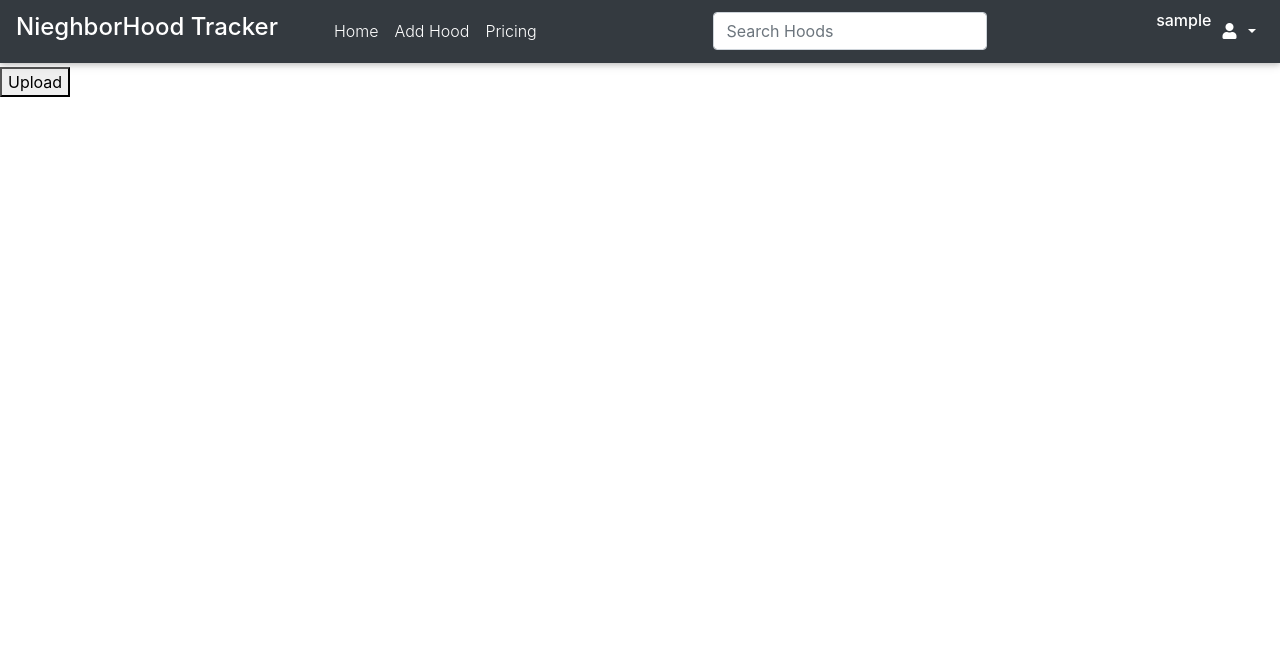
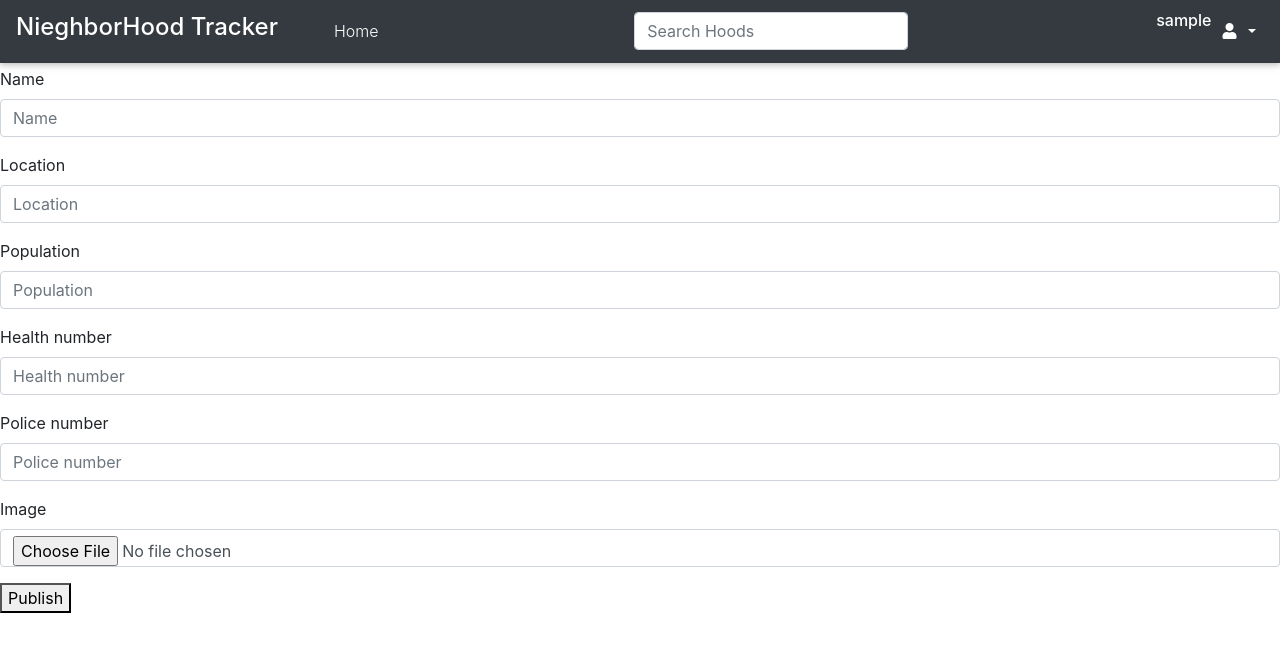
Before and after one commit to wilbrone/Hood-Tacker, a Django app: page /addneighborhood in a window 1280 px wide. Shown: the top 652 px of the page. Run offline with Django 3.2, Linux system fonts and the light colour scheme; the visitor is signed in with stand-in values (Sample User, id 1); some libraries are stand-ins or nearby versions.

Commit message:
add form for new neighborhood

```diff
--- /dev/null
+++ b/hood/templates/all-dtls/hood_form.html
@@ -0,0 +1,25 @@
+{% extends 'base.html' %}
+{% load bootstrap4 %}
+{% load static %}
+<!DOCTYPE html>
+<html lang="en" dir="ltr">
+
+<head>
+  <meta charset="utf-8">
+  <title>New Hood</title>
+</head>
+
+<body>
+  {% block content %}
+  {% comment %} put image in background {% endcomment %}
+  <div>
+    <form action="{% url 'addNeighborhood' %}" method="post" enctype="multipart/form-data">
+      {% csrf_token %}
+      {% bootstrap_form neighborform %}
+      <a href="{% url 'index' %}"><button type="submit">Publish</button></a>
+    </form>
+  </div>
+  {% endblock %}
+</body>
+
+</html>
--- a/hood/templates/all-dtls/neighborhood_form.html
+++ /dev/null
@@ -1,22 +0,0 @@
-{% extends 'base.html' %}
-{% load bootstrap4 %}
-{% load static %}
-<!DOCTYPE html>
-<html lang="en" dir="ltr">
-
-<head>
-  <meta charset="utf-8">
-  <title>Neighbourhood</title>
-</head>
-
-<body>
-  {% block content %}
-  <form action="{% url 'home' %}" method="post" enctype="multipart/form-data">
-    {% csrf_token %}
-    {% bootstrap_form neighbourform %}
-    <a href="{% url 'home' %}"><button type="submit">Upload</button></a>
-  </form>
-  {% endblock %}
-</body>
-
-</html>
--- a/hood/templates/navbar.html
+++ b/hood/templates/navbar.html
@@ -56,17 +56,11 @@
             Home
           </a>
         </li>
-        <li class="nav-item">
-          <a class="nav-link" href="">Add Hood</a>
-        </li>
-        <li class="nav-item">
-          <a class="nav-link" href="#">Pricing</a>
-        </li>
       </ul>
-        <form class="mb-0 h1 ml-auto mr-auto" id="searchform" action="{% url 'search' %}" >
-            <input name="search" autocomplete="off" id="searching" class="form-control d-none d-md-block" placeholder="Search Hoods">
-            <i class="spinner "></i>
-        </form>
+      <form class="mb-0 h1 ml-auto mr-auto" id="searchform" action="{% url 'search' %}" >
+          <input name="search" autocomplete="off" id="searching" class="form-control d-none d-md-block" placeholder="Search Hoods">
+          <i class="spinner "></i>
+      </form>
       <ul class="navbar-nav ml-auto nav-flex-icons">
         <li class="nav-item" style="color:white;">
           <h6>{{ user.username }}</h6>
--- a/hood/urls.py
+++ b/hood/urls.py
@@ -11,5 +11,5 @@ urlpatterns = [
     path('profile/', views.profile, name='profile'),
     path('search/', views.search_hoods, name='search'),
     path('addneighborhood',views.addNeighborhood,name="addNeighborhood"),
-    path('details/<id>' , views.neighborhood_details, name='details' ),
+    path('details/<id>/' , views.neighborhood_details, name='details' ),
 ]
--- a/hood/views.py
+++ b/hood/views.py
@@ -88,7 +88,7 @@ def addNeighborhood(request):
         else:
            neighborform=NeighborhoodForm(request.POST,request.FILES)
 
-    return render(request,'all-dtls/neighborhood_form.html',{"neighborform":neighborform})
+    return render(request,'all-dtls/hood_form.html',{"neighborform":neighborform})
 
 
 @login_required(login_url='login')
```
Also changed, not shown: hood/templates/all-dtls/details.html (+6 -4 lines), hood/templates/all-dtls/index.html (+5 -2 lines), 2 other files.
